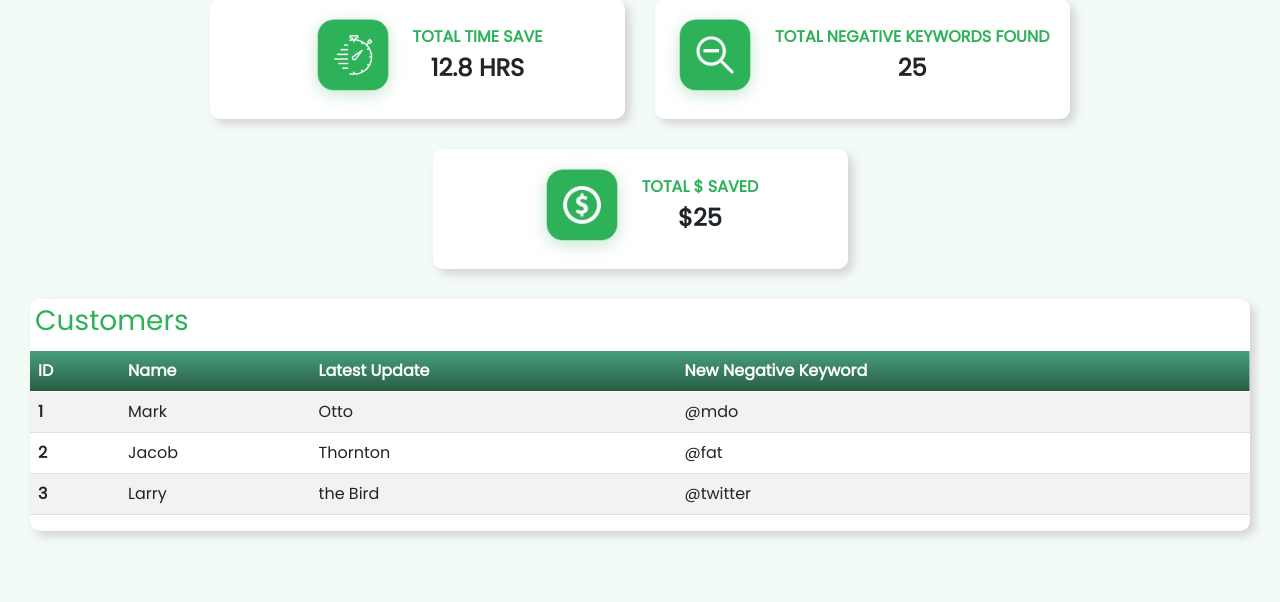
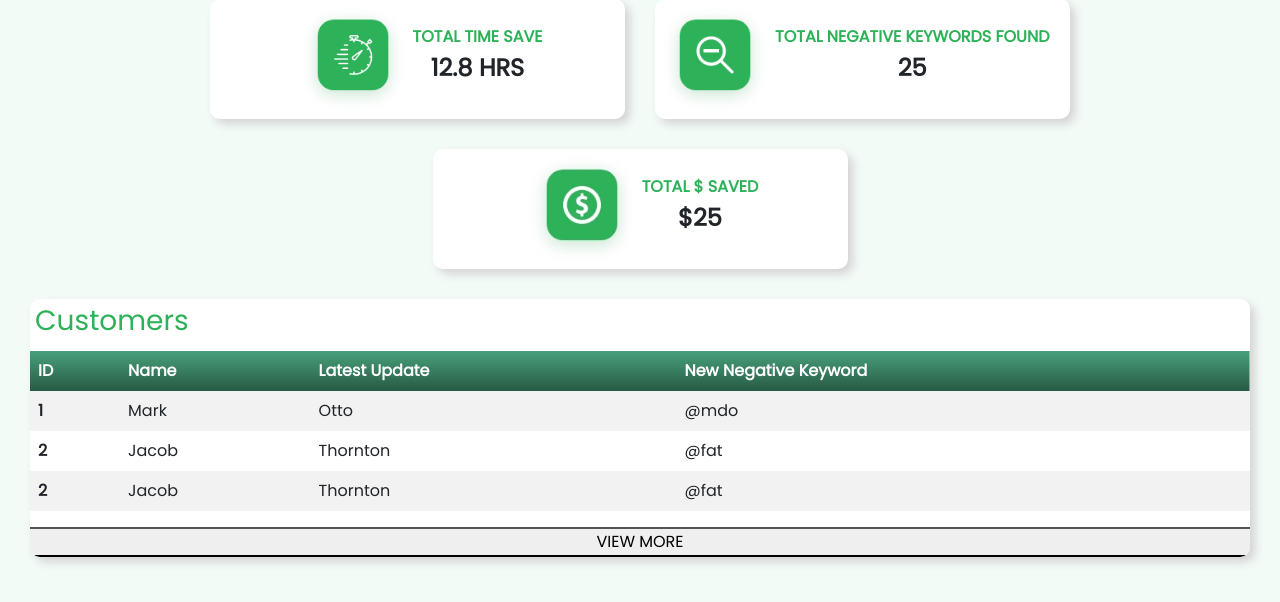
Before and after one commit to Shakib448/client-sqa, a plain HTML site: page index.html in a window 1280 px wide. Shown: the part 144-746 px from the top of the page. Drawn offline with nearby package versions, Linux system fonts and the light colour scheme.

Commit message:
WIP on Talbe

```diff
--- a/index.html
+++ b/index.html
@@ -120,37 +120,40 @@
       <!-- End -->
       <!-- Section table start -->
         <section class="conatiner-fluid table-responsive sqa__table">
-          <table  class="table table-striped table-hover ">
+          <table  class="table table-striped table-hover table-borderless pl-3 pr-3">
             <h3 class='sqa__table-title'>Customers</h3>
                 <thead class='sqa__table-head'>
-                  <tr>
-                    <th scope="col">ID</th>
-                    <th scope="col">Name</th>
-                    <th scope="col">Latest Update</th>
-                    <th scope="col">New Negative Keyword</th>
+                  <tr >
+                    <th colspan="2" >ID</th>
+                    <th colspan="2" >Name</th>
+                    <th colspan="2" >Latest Update</th>
+                    <th colspan="2" >New Negative Keyword</th>
                   </tr>
                 </thead>
                 <tbody>
                   <tr>
-                    <th scope="row">1</th>
-                    <td >Mark</td>
-                    <td>Otto</td>
-                    <td>@mdo</td>
+                    <th colspan="2">1</th>
+                    <td colspan="2" >Mark</td>
+                    <td colspan="2">Otto</td>
+                    <td colspan="2">@mdo</td>
                   </tr>
                   <tr>
-                    <th scope="row">2</th>
-                    <td>Jacob</td>
-                    <td>Thornton</td>
-                    <td>@fat</td>
+                    <th colspan="2" scope="row">2</th>
+                    <td colspan="2">Jacob</td>
+                    <td colspan="2">Thornton</td>
+                    <td colspan="2">@fat</td>
                   </tr>
                   <tr>
-                    <th scope="row">3</th>
-                    <td>Larry</td>
-                    <td>the Bird</td>
-                    <td>@twitter</td>
+                    <th colspan="2" scope="row">2</th>
+                    <td colspan="2">Jacob</td>
+                    <td colspan="2">Thornton</td>
+                    <td colspan="2">@fat</td>
                   </tr>
                 </tbody>
               </table>
+              <div class="row justify-content-center">
+                <button class="sqa__btn">VIEW MORE</button>
+              </div>
         </section>
       <!-- End -->
     </main>
--- a/sass/style.scss
+++ b/sass/style.scss
@@ -52,6 +52,9 @@ img.sqa__content-image {
   color: $navColor;
   padding: 5px 5px;
 }
+.sqa__table-body {
+  justify-content: center;
+}
 
 @media (max-width: $lg) {
   .sqa__navigation {
```
Also changed, not shown: sass/style.css, 1 other file.
